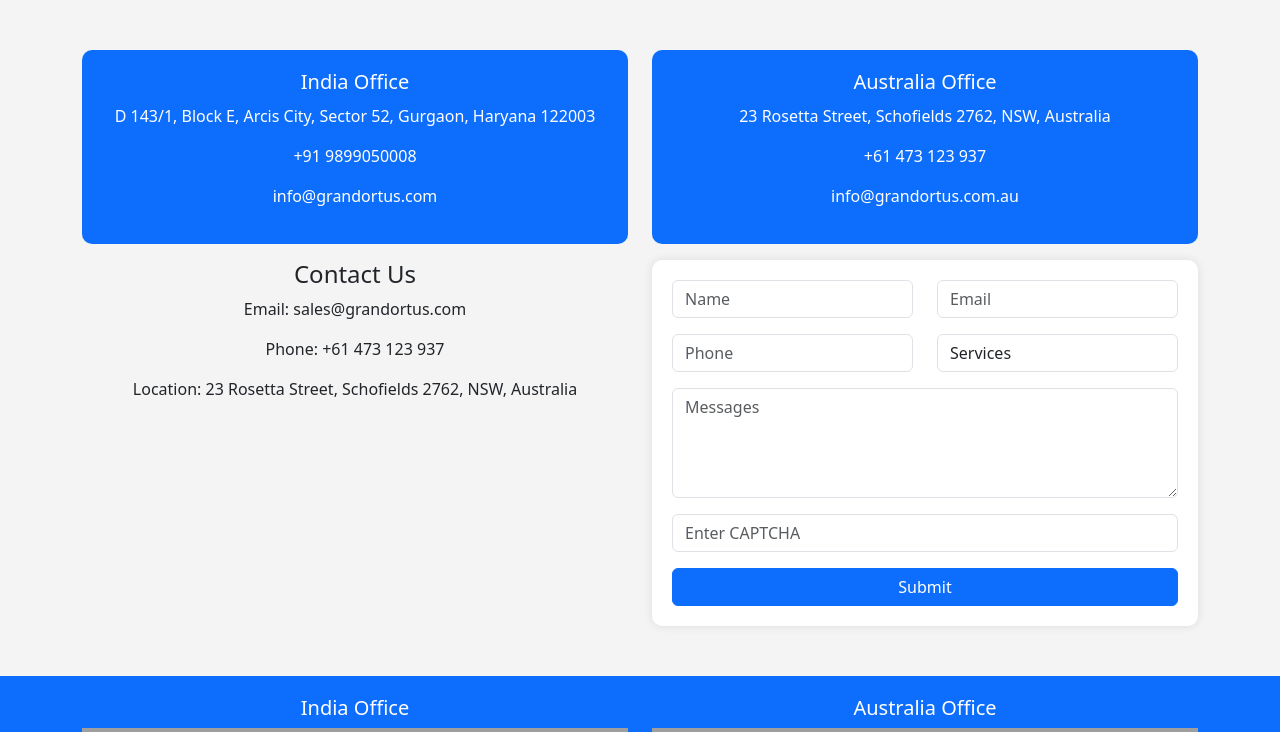
After one commit to akanksha070191/Blog, a Django app: template templates/contact.html in a window 1280 px wide. The commit adds this page. Shown: the top 732 px of the page. Run offline with Django 5.2, Linux system fonts and the light colour scheme; the template is opened without the code that fills it, so the values that code supplies are empty; grey boxes are pictures that could not be loaded.

Commit message:
add 2 pages about contact

```diff
--- /dev/null
+++ b/static/css/contact.css
@@ -0,0 +1,27 @@
+.contact-section {
+    background-color: #f4f4f4;
+    padding: 50px 0;
+}
+.contact-box {
+    background: #0d6efd;
+    color: white;
+    padding: 20px;
+    border-radius: 10px;
+}
+.contact-box h5 {
+    margin-bottom: 10px;
+}
+.contact-info {
+    margin-bottom: 30px;
+}
+.form-box {
+    background: white;
+    padding: 20px;
+    border-radius: 10px;
+    box-shadow: 0px 0px 10px rgba(0, 0, 0, 0.1);
+}
+.map-section {
+    background: #0d6efd;
+    padding: 20px 0;
+    color: white;
+}
--- a/static/js/ram.js
+++ /dev/null
@@ -1,3 +0,0 @@
-for (let i = 0; i <= 108; i++);
-
-console.log("जय श्री राम");
--- /dev/null
+++ b/templates/contact.html
@@ -0,0 +1,90 @@
+<!DOCTYPE html>
+<html lang="en">
+<head>
+    <meta charset="UTF-8">
+    <meta name="viewport" content="width=device-width, initial-scale=1.0">
+    <title>Contact Us - Grand Ortus</title>
+    <link href="https://cdn.jsdelivr.net/npm/bootstrap@5.3.0/dist/css/bootstrap.min.css" rel="stylesheet">
+  <link rel="stylesheet" href="/Blog/static/css/contact.css">
+</head>
+<body>
+    <section class="contact-section">
+        <div class="container">
+            <div class="row text-center">
+                <div class="col-md-6 mb-3">
+                    <div class="contact-box">
+                        <h5>India Office</h5>
+                        <p>D 143/1, Block E, Arcis City, Sector 52, Gurgaon, Haryana 122003</p>
+                        <p>+91 9899050008</p>
+                        <p>info@grandortus.com</p>
+                    </div>
+                </div>
+                <div class="col-md-6 mb-3">
+                    <div class="contact-box">
+                        <h5>Australia Office</h5>
+                        <p>23 Rosetta Street, Schofields 2762, NSW, Australia</p>
+                        <p>+61 473 123 937</p>
+                        <p>info@grandortus.com.au</p>
+                    </div>
+                </div>
+            </div>
+            <div class="row justify-content-center">
+                <div class="col-md-6 contact-info text-center">
+                    <h4>Contact Us</h4>
+                    <p>Email: sales@grandortus.com</p>
+                    <p>Phone: +61 473 123 937</p>
+                    <p>Location: 23 Rosetta Street, Schofields 2762, NSW, Australia</p>
+                </div>
+                <div class="col-md-6">
+                    <div class="form-box">
+                        <form>
+                            <div class="row">
+                                <div class="col-md-6 mb-3">
+                                    <input type="text" class="form-control" placeholder="Name" required>
+                                </div>
+                                <div class="col-md-6 mb-3">
+                                    <input type="email" class="form-control" placeholder="Email" required>
+                                </div>
+                            </div>
+                            <div class="row">
+                                <div class="col-md-6 mb-3">
+                                    <input type="text" class="form-control" placeholder="Phone" required>
+                                </div>
+                                <div class="col-md-6 mb-3">
+                                    <select class="form-control">
+                                        <option>Services</option>
+                                        <option>Support</option>
+                                        <option>Careers</option>
+                                    </select>
+                                </div>
+                            </div>
+                            <div class="mb-3">
+                                <textarea class="form-control" rows="4" placeholder="Messages" required></textarea>
+                            </div>
+                            <div class="mb-3">
+                                <input type="text" class="form-control" placeholder="Enter CAPTCHA" required>
+                            </div>
+                            <button type="submit" class="btn btn-primary w-100">Submit</button>
+                        </form>
+                    </div>
+                </div>
+            </div>
+        </div>
+    </section>
+    <section class="map-section">
+        <div class="container">
+            <div class="row">
+                <div class="col-md-6">
+                    <h5 class="text-center">India Office</h5>
+                    <iframe src="https://www.google.com/maps/embed?pb=!1m18!1m12!1m3!1d3650.547679152209!2d77.05972361538458!3d28.459496382485746!2m3!1f0!2f0!3f0!3m2!1i1024!2i768!4f13.1!3m3!1m2!1s0x390d18b4a9efc07f%3A0x2c8cb9d1c72d31f1!2sGurgaon!5e0!3m2!1sen!2sin!4v1630570000000!5m2!1sen!2sin" width="100%" height="250" style="border:0;" allowfullscreen="" loading="lazy"></iframe>
+                </div>
+                <div class="col-md-6">
+                    <h5 class="text-center">Australia Office</h5>
+                    <iframe src="https://www.google.com/maps/embed?pb=!1m18!1m12!1m3!1d3115.917841538961!2d150.8664991157859!3d-33.71454538069302!2m3!1f0!2f0!3f0!3m2!1i1024!2i768!4f13.1!3m3!1m2!1s0x6b12a4c6a2e9357f%3A0x1c6bafcb0a37a8cf!2sSchofields!5e0!3m2!1sen!2sau!4v1630570000000!5m2!1sen!2sau" width="100%" height="250" style="border:0;" allowfullscreen="" loading="lazy"></iframe>
+                </div>
+            </div>
+        </div>
+    </section>
+    <script src="https://cdn.jsdelivr.net/npm/bootstrap@5.3.0/dist/js/bootstrap.bundle.min.js"></script>
+</body>
+</html>
```
Also changed, not shown: static/css/about.css (added, +36 -0 lines), templates/about.html (added, +66 -0 lines), templates/blog.html (+1 -14 lines).
